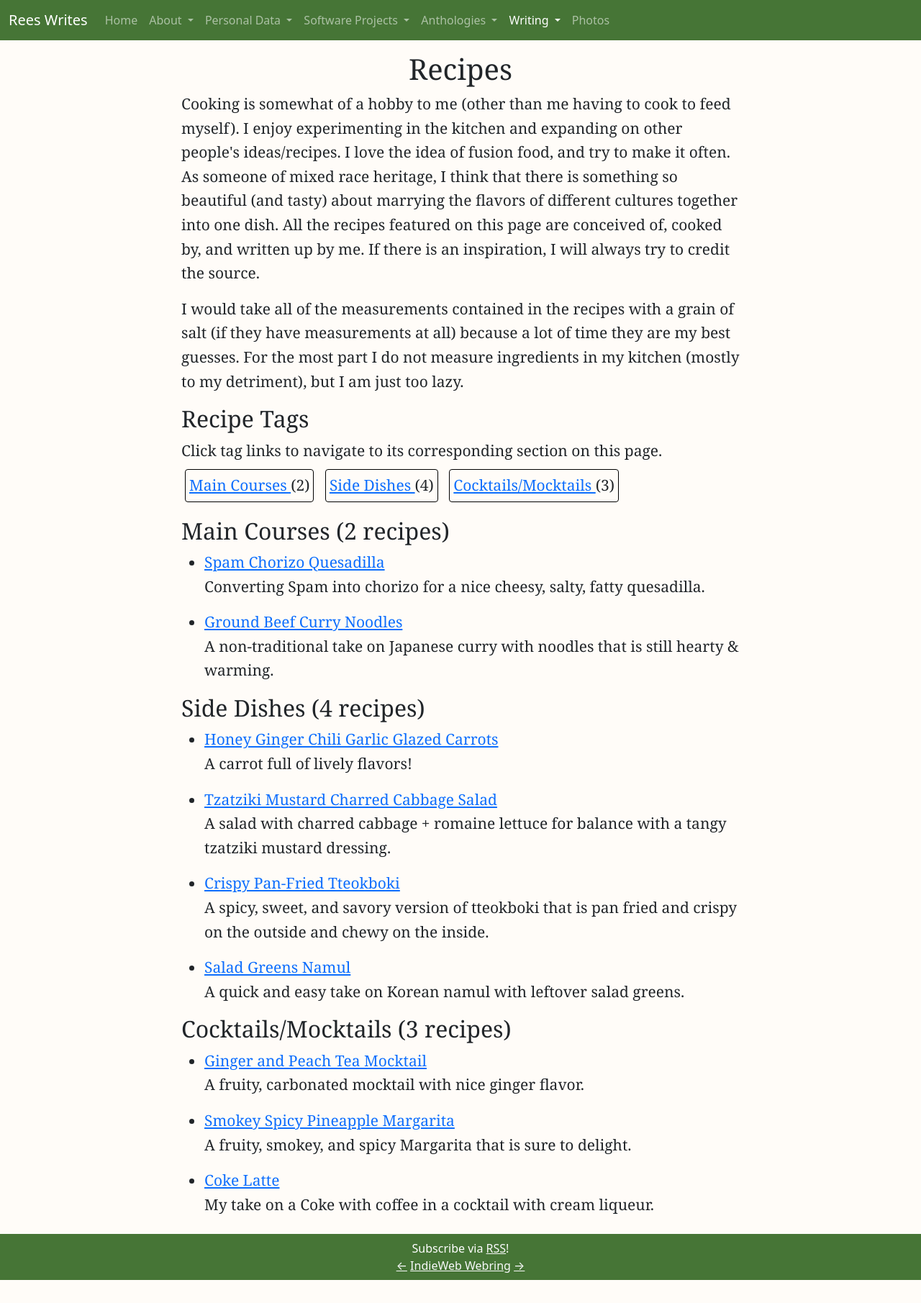
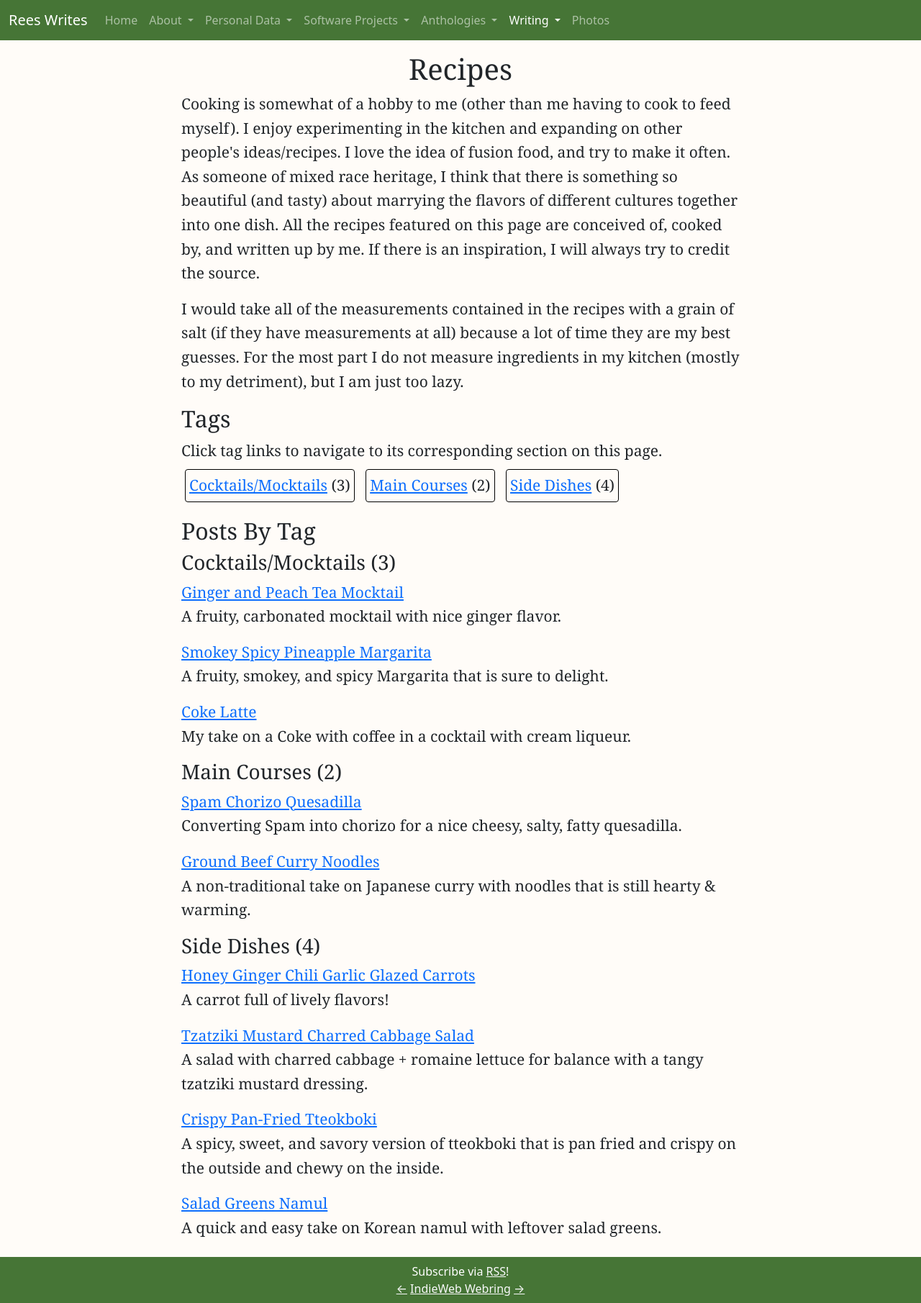
Before and after one commit to reeshuffled/reeshuffled.github.io, a Jekyll site: the page built from index_recipes.html, in a window 1280 px wide. Shown: the whole page at 72% size. Built offline with Jekyll 4.4.1, drawn with Linux system fonts in a browser that asks for light colours; cached includes are drawn as plain includes; before the commit the page ends 1779 px from its top, so only the background shows below that.

Commit message:
add tags to index pages

```diff
--- /dev/null
+++ b/_includes/postsByTag.html
@@ -0,0 +1,48 @@
+{% assign sorted_tags = site.tags | sort %}
+
+<!-- get list of unique tags for specified post types so it doesn't have to be hardcoded -->
+{% assign post_tags = "" | split: "," %}
+{% for post in site.posts %}
+    {% if include.post_types contains post.type %}
+        <!-- a post might have multiple tags -->
+        {% for tag in post.tags %}
+            <!-- only add tag to list if is not already there -->
+            {% unless post_tags contains tag %}
+                {% assign post_tags = post_tags | push: tag %}
+            {% endunless %}
+        {% endfor %}
+    {% endif %}
+{% endfor %}
+
+<h2>
+    Posts By Tag
+</h2>
+
+<!-- show post count by tag for specified post types -->
+{% assign sorted_tags = site.tags | sort %}
+
+{% for tag in sorted_tags %}
+    {% if post_tags contains tag[0] %}
+        <!-- only count posts of the specified post type -->
+        {% assign post_count = 0 %}
+        {% for post in tag[1] %}
+            {% if include.post_types contains post.type %}
+                {% assign post_count = post_count | plus: 1 %}
+            {% endif %}
+        {% endfor %}
+
+        <h3 id="{{ tag[0] | url_encode }}">{{ tag[0] }} ({{ post_count }})</h3>
+
+        {% for post in tag[1] %}
+            {% if include.post_types contains post.type %}
+                <p class="mb-0">
+                    <a href="{{ post.url }}">{{ post.title }}</a>
+                </p>
+
+                <p>
+                    {{ post.description }}
+                </p>
+            {% endif %}
+        {% endfor %}
+    {% endif %}
+{% endfor %}
--- /dev/null
+++ b/_includes/tagCounts.html
@@ -0,0 +1,56 @@
+<style>
+    #post_tags {
+        padding-left: 0;
+    }
+
+    #post_tags li {
+        display: inline-block;
+        border: 1px solid black;
+        border-radius: 4px;
+        padding: 5px;
+        margin: 5px;
+    }
+</style>
+
+<!-- get list of unique tags for specified post types so it doesn't have to be hardcoded -->
+{% assign post_tags = "" | split: "," %}
+{% for post in site.posts %}
+    {% if include.post_types contains post.type %}
+        <!-- a post might have multiple tags -->
+        {% for tag in post.tags %}
+            <!-- only add tag to list if is not already there -->
+            {% unless post_tags contains tag %}
+                {% assign post_tags = post_tags | push: tag %}
+            {% endunless %}
+        {% endfor %}
+    {% endif %}
+{% endfor %}
+
+<!-- show post count by tag for specified post types -->
+{% assign sorted_tags = site.tags | sort %}
+
+<h2>{{ include.name }} Tags</h2>
+
+<p class="mb-1">
+    Click tag links to navigate to its corresponding section on this page.
+</p>
+
+<ul id="post_tags">
+    {% for tag in sorted_tags %}
+        {% if post_tags contains tag[0] %}
+            <!-- only count posts of the specified post type -->
+            {% assign post_count = 0 %}
+            {% for post in tag[1] %}
+                {% if include.post_types contains post.type %}
+                    {% assign post_count = post_count | plus: 1 %}
+                {% endif %}
+            {% endfor %}
+
+            <li>
+                <a href="#{{ tag[0] | encode_url }}">{{ tag[0] }}</a>
+
+                ({{ post_count }})
+            </li>
+        {% endif %}
+    {% endfor %}
+</ul>
--- a/index_recipes.html
+++ b/index_recipes.html
@@ -5,20 +5,6 @@ description: "A collection of food and beverage recipes that I have written."
 permalink: /posts/recipes/
 recipe_tags: [Main Courses, Side Dishes, Cocktails/Mocktails]
 ---
-
-<style>
-    #recipe_tags {
-        padding-left: 0;
-    }
-
-    #recipe_tags li {
-        display: inline-block;
-        border: 1px solid black;
-        border-radius: 4px;
-        padding: 5px;
-        margin: 5px;
-    }
-</style>
 
 <p>
     Cooking is somewhat of a hobby to me (other than me having to cook to feed myself). I enjoy experimenting in the
@@ -34,48 +20,12 @@ recipe_tags: [Main Courses, Side Dishes, Cocktails/Mocktails]
     (mostly to my detriment), but I am just too lazy.
 </p>
 
-<h2>Recipe Tags</h2>
+{%
+    include_cached tagCounts.html
+    post_types='recipe'
+%}
 
-{% assign sorted_tags = site.tags | sort %}
-
-<p class="mb-1">
-    Click tag links to navigate to its corresponding section on this page.
-</p>
-
-<ul id="recipe_tags">
-    {% for list_tag in page.recipe_tags %}
-        {% for tag in sorted_tags %}
-            {% assign t = tag | first %}
-            {% assign posts = tag | last %}
-
-            {% if list_tag contains t %}
-                <li>
-                    <a href="#{{ list_tag.name | encode_url }}">{{ list_tag }} </a>
-                    ({{ posts | size }})
-                </li>
-            {% endif %}
-        {% endfor %}
-    {% endfor %}
-</ul>
-
-{% for recipe_tag in page.recipe_tags %}
-    {% for tag in site.tags %}
-        {% assign tag_name = tag | first %}
-        {% assign posts = tag | last %}
-
-        {% if tag_name == recipe_tag %}
-            <h2 id="{{tag_name}}">{{tag_name}} ({{posts | size}} recipes)</h2>
-            <ul>
-                {% for post in posts %}
-                <li>
-                    <a href="{{ post.url }}">{{ post.title }}</a>
-
-                    <p>
-                        {{ post.description }}
-                    </p>
-                </li>
-                {% endfor %}
-            </ul>
-        {% endif %}
-    {% endfor %}
-{% endfor %}
+{%
+    include_cached postsByTag.html
+    post_types='recipe'
+%}
```
Also changed, not shown: _includes/chronologicalPosts.html (added, +61 -0 lines), index_articles_essays.html (+12 -86 lines), index_notes_lists.html (+12 -66 lines).
